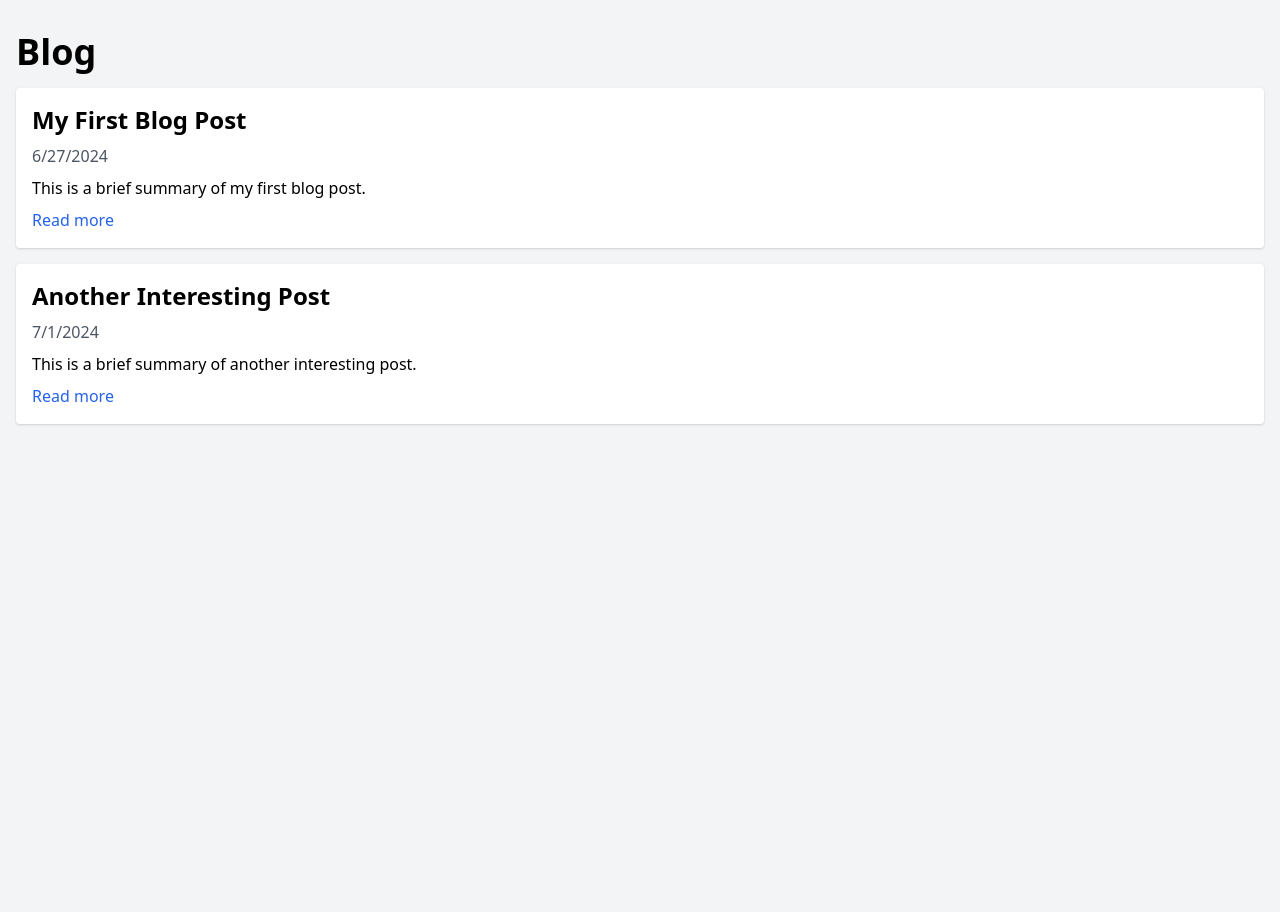
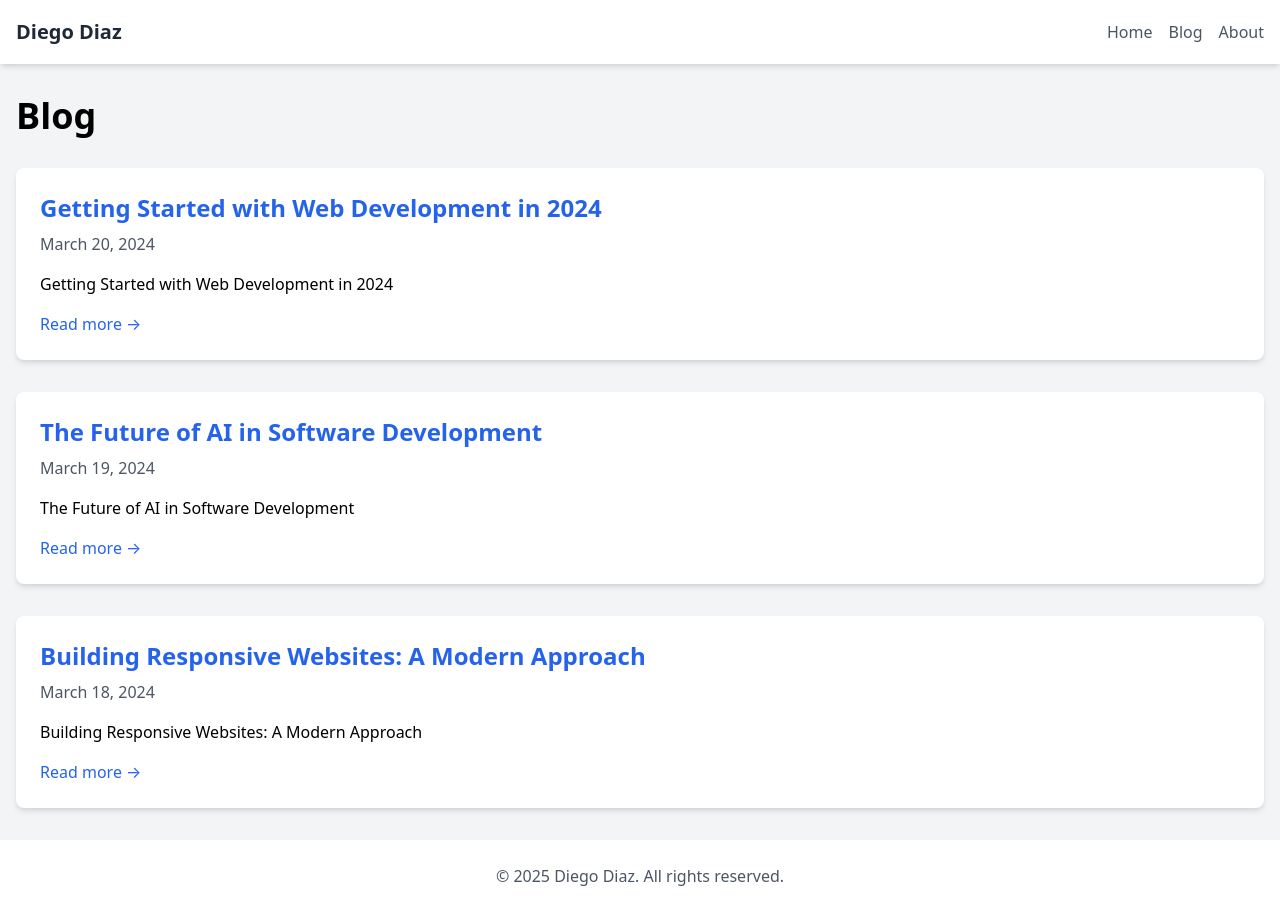
Before and after one commit to diodz/diodz.github.io, a Jekyll site: the page built from blog.html, in a window 1280 px wide. Built offline with Jekyll 4.4.1, drawn with Linux system fonts in a browser that asks for light colours.

Commit message:
Refactor about and blog pages for improved layout and content. Updated about section with personal introduction and expertise, and transformed blog page to dynamically display posts with a new design.

```diff
--- /dev/null
+++ b/_layouts/default.html
@@ -0,0 +1,37 @@
+<!DOCTYPE html>
+<html lang="en">
+<head>
+    <meta charset="UTF-8">
+    <meta name="viewport" content="width=device-width, initial-scale=1.0">
+    <title>{% if page.title %}{{ page.title }} - {% endif %}{{ site.title }}</title>
+    <link href="https://cdn.jsdelivr.net/npm/tailwindcss@2.2.19/dist/tailwind.min.css" rel="stylesheet">
+    <script src="https://unpkg.com/react@17/umd/react.production.min.js"></script>
+    <script src="https://unpkg.com/react-dom@17/umd/react-dom.production.min.js"></script>
+</head>
+<body class="bg-gray-100">
+    <nav class="bg-white shadow-md">
+        <div class="container mx-auto px-4">
+            <div class="flex justify-between items-center h-16">
+                <div class="flex items-center">
+                    <a href="/" class="text-xl font-bold text-gray-800">Diego Diaz</a>
+                </div>
+                <div class="hidden md:flex items-center space-x-4">
+                    <a href="/" class="text-gray-600 hover:text-gray-900">Home</a>
+                    <a href="/blog" class="text-gray-600 hover:text-gray-900">Blog</a>
+                    <a href="/about" class="text-gray-600 hover:text-gray-900">About</a>
+                </div>
+            </div>
+        </div>
+    </nav>
+
+    {{ content }}
+
+    <footer class="bg-white shadow-md mt-8">
+        <div class="container mx-auto px-4 py-6">
+            <p class="text-center text-gray-600">&copy; {{ site.time | date: '%Y' }} Diego Diaz. All rights reserved.</p>
+        </div>
+    </footer>
+
+    <script src="assets/js/script.js"></script>
+</body>
+</html>
--- a/about.html
+++ b/about.html
@@ -17,56 +17,42 @@
 <body class="bg-gray-100">
     <div id="navbar"></div>
 
-    <main class="container mx-auto px-4 py-8">
-        <h1 class="text-4xl font-bold mb-4">About Me</h1>
-        <p class="text-xl mb-6">
-            As an applied microeconomist, I bridge the gap between economic theory and data science, leveraging cutting-edge computational techniques to solve complex economic problems. My career spans both academia and industry: after dedicating five years to research post-graduation, I transitioned to the private sector in 2021. Currently, I specialize in applying advanced economic analysis and big data methodologies in competition and antitrust consulting at Charles River Associates.</p>
+    <main class="container mx-auto mt-8 px-4">
+        <div class="bg-white rounded-lg shadow-md p-8">
+            <h1 class="text-4xl font-bold mb-6">About Me</h1>
 
-        <section class="mb-8">
-            <h2 class="text-2xl font-semibold mb-4">Skills</h2>
-            <p class="text-xl mb-6">I have expertise in Python (including PySpark and MLflow), and the Databricks AI framework.</p>
-            <!--<div class="w-full max-w-md mx-auto">
-                <canvas id="skillsChart"></canvas>
-            </div>-->
-        </section>
+            <div class="prose max-w-none">
+                <p class="text-lg mb-4">
+                    Hi, I'm Diego Diaz, an economist and data scientist passionate about technology and its impact on society.
+                </p>
 
-        <section class="mb-8">
-            <h2 class="text-2xl font-semibold mb-4">Publications and work samples from my early career years</h2>
-            <div class="space-y-4">
-                <div class="bg-white p-4 rounded shadow">
-                    <h3 class="text-xl font-semibold mb-2">Development Economics</h3>
-                    <ul class="list-disc list-inside">
-                        <li><a href="https://www.cambridge.org/core/journals/revista-de-historia-economica-journal-of-iberian-and-latin-american-economic-history/article/another-case-of-the-middleincome-trap-chile-19001939/D4D5E0D415E5FA2FFE5B064754D08FD9" class="text-blue-600 hover:underline">Another case of the Middle-Income Trap: Chile, 1900–1939</a> - Using the Synthetic Control Method to examine Chile's economic stagnation.</li>
-                        <li><a href="https://www.cato.org/sites/cato.org/files/2021-01/cj-v41n1-4.pdf" class="text-blue-600 hover:underline">Impact of Institutions in the Aftermath of Natural Disasters</a> - Analyzing how institutional frameworks affect post-disaster recovery.</li>
-                    </ul>
-                </div>
-                <div class="bg-white p-4 rounded shadow">
-                    <h3 class="text-xl font-semibold mb-2">Industrial Organization</h3>
-                    <ul class="list-disc list-inside">
-                        <li><a href="https://www.tandfonline.com/doi/abs/10.1080/17477778.2019.1679674?journalCode=tjsm20" class="text-blue-600 hover:underline">An Agent-Based Model of School Choice with Information Asymmetries</a> - Simulating school choice processes using agent-based modeling.</li>
-                    </ul>
-                </div>
-                <div class="bg-white p-4 rounded shadow">
-                    <h3 class="text-xl font-semibold mb-2">Machine Learning Applications</h3>
-                    <ul class="list-disc list-inside">
-                        <li><a href="https://github.com/diodz/ml-covid" class="text-blue-600 hover:underline">Using Machine Learning to Predict Covid-19 Cases and Deaths</a> - Implementing ML models for pandemic prediction.</li>
-                        <li><a href="https://github.com/diodz/MLPairTrading_Strategy" class="text-blue-600 hover:underline">A k-means clustering pair selection approach for pairs trading</a> - Developing a trading strategy using machine learning techniques.</li>
-                    </ul>
-                </div>
-                <div class="bg-white p-4 rounded shadow">
-                    <h3 class="text-xl font-semibold mb-2">Economic Policy Analysis</h3>
-                    <ul class="list-disc list-inside">
-                        <li><a href="https://github.com/diodz/new-zealand-epu" class="text-blue-600 hover:underline">New Zealand Economic Policy Uncertainty Index</a> - Creating an EPU index using NLP on newspaper articles.</li>
-                    </ul>
-                </div>
+                <h2 class="text-2xl font-bold mt-8 mb-4">Background</h2>
+                <p class="mb-4">
+                    I specialize in combining economic theory with modern data science techniques to solve complex problems
+                    and provide valuable insights. My work focuses on understanding how technology shapes our economic
+                    landscape and how we can leverage data to make better decisions.
+                </p>
+
+                <h2 class="text-2xl font-bold mt-8 mb-4">Expertise</h2>
+                <ul class="list-disc pl-6 mb-4">
+                    <li>Economic Analysis</li>
+                    <li>Data Science</li>
+                    <li>Web Development</li>
+                    <li>Machine Learning</li>
+                    <li>Statistical Modeling</li>
+                </ul>
+
+                <h2 class="text-2xl font-bold mt-8 mb-4">Contact</h2>
+                <p class="mb-4">
+                    Feel free to reach out to me through:
+                </p>
+                <ul class="list-disc pl-6">
+                    <li>Email: [Your Email]</li>
+                    <li>LinkedIn: [Your LinkedIn]</li>
+                    <li>GitHub: [Your GitHub]</li>
+                </ul>
             </div>
-        </section>
-
-        <section class="mb-8">
-            <h2 class="text-2xl font-semibold mb-4">Education</h2>
-            <p>MSc in Computational Analysis and Public Policy (MSCAPP), University of Chicago (Graduated in June, 2021)</p>
-            <p>Previous degrees in Engineering/Economics</p>
-        </section>
+        </div>
     </main>
 
     <script>
--- a/blog.html
+++ b/blog.html
@@ -1,28 +1,28 @@
-<!DOCTYPE html>
-<html lang="en">
-<head>
-    <meta charset="UTF-8">
-    <meta name="viewport" content="width=device-width, initial-scale=1.0">
-    <title>Blog - Diego Diaz</title>
-    <link href="https://cdn.jsdelivr.net/npm/tailwindcss@2.2.19/dist/tailwind.min.css" rel="stylesheet">
-</head>
-<body class="bg-gray-100">
-    <div id="navbar"></div>
+---
+layout: default
+title: Blog
+---
+<main class="container mx-auto mt-8 px-4">
+    <h1 class="text-4xl font-bold mb-8">Blog</h1>
 
-    <main class="container mx-auto mt-8 px-4">
-        <h1 class="text-4xl font-bold mb-4">Blog</h1>
-        <section id="blog-posts" class="space-y-4"></section>
-    </main>
-
-    <script src="assets/js/script.js"></script>
-    <script src="assets/js/blog.js"></script>
-    <script>
-        document.addEventListener('DOMContentLoaded', function() {
-            ReactDOM.render(
-                React.createElement(Navbar),
-                document.getElementById('navbar')
-            );
-        });
-    </script>
-</body>
-</html>
+    <div class="grid gap-8">
+        {% for post in site.posts %}
+        <article class="bg-white rounded-lg shadow-md p-6">
+            <h2 class="text-2xl font-bold mb-2">
+                <a href="{{ post.url | relative_url }}" class="text-blue-600 hover:text-blue-800">
+                    {{ post.title }}
+                </a>
+            </h2>
+            <p class="text-gray-600 mb-4">
+                {{ post.date | date: "%B %-d, %Y" }}
+            </p>
+            <div class="prose">
+                {{ post.excerpt }}
+            </div>
+            <a href="{{ post.url | relative_url }}" class="inline-block mt-4 text-blue-600 hover:text-blue-800">
+                Read more →
+            </a>
+        </article>
+        {% endfor %}
+    </div>
+</main>
--- a/index.html
+++ b/index.html
@@ -1,5 +1,6 @@
 ---
 layout: default
+title: Home
 ---
 <!DOCTYPE html>
 <html lang="en">
```
